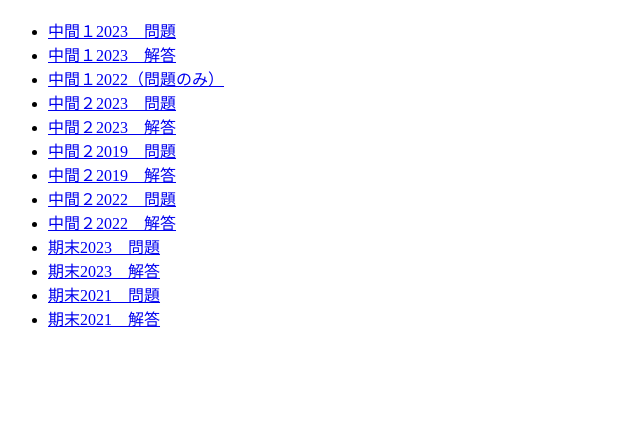
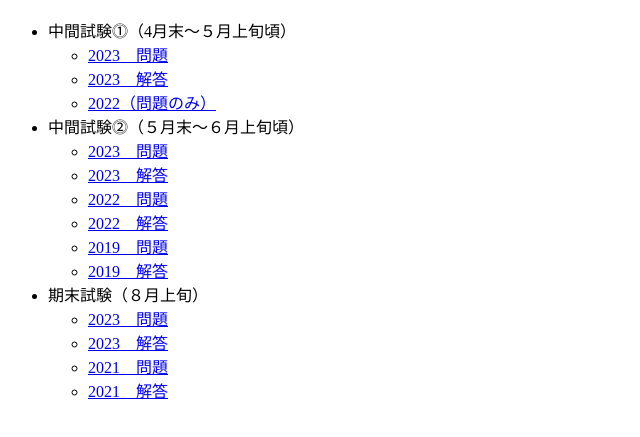
Before and after one commit to jackdawson0410/sample23, a plain HTML site: page index.html in a window 1280 px wide. Shown: the part 57-494 px from the top of the page, without its empty margins (0-640 px from the left). Drawn offline with Linux system fonts and the light colour scheme.

Commit message:
Update index.html

```diff
--- a/index.html
+++ b/index.html
@@ -6,19 +6,31 @@
 <body>
 	<h1>プログラミング基礎Ⅱ</h1>
 	<ul>
-		<li><a href = "https://www.dropbox.com/scl/fi/h6fsc0ysny0v8l5lgqdtw/1-2023.pdf?rlkey=ika8utr65d5kpks83z9cevy8i&dl=0">中間１2023　問題</a></li>
-		<li><a href = "https://www.dropbox.com/scl/fi/2bjjt4l8qkq71kk6r54ge/1-2023.pdf?rlkey=rd9ajzavqc32asb0ze34qxyjb&dl=0">中間１2023　解答</a></li>
-		<li><a href = "https://www.dropbox.com/scl/fi/af79gwdaropd3fqypiz63/1-2022.pdf?rlkey=eqgilrmlj5vgqr02yzvnfiy20&dl=0">中間１2022（問題のみ）</a></li>
-		<li><a href = "https://www.dropbox.com/scl/fi/694hdm3r60wsj4y1q8h4s/2-2023.pdf?rlkey=z24g6wruds6t41dyn50dtlcbz&dl=0">中間２2023　問題</a></li>
-		<li><a href = "https://www.dropbox.com/scl/fi/7i4rccd0uq9ruj0s0zyp4/2023.pdf?rlkey=zpb48ixrgcwm7jy64icsz1ksw&dl=0">中間２2023　解答</a></li>
-		<li><a href = "https://www.dropbox.com/scl/fi/7hjo91senl1drmvxmjs0l/2-2019.pdf?rlkey=a2icgkl7xsnrjpg8vww65ibve&dl=0">中間２2019　問題</a></li>
-		<li><a href = "https://www.dropbox.com/scl/fi/2xacfr10h6wglm08mnqqp/2-2019.pdf?rlkey=hvmi6r7wfsy2h3o0okr4slphq&dl=0">中間２2019　解答</a></li>
-		<li><a href = "https://www.dropbox.com/scl/fi/ab8vvtl42q6cukros3v6v/2-2022.pdf?rlkey=uthif1yrw9mdixmo5lo0rqe11&dl=0">中間２2022　問題</a></li>
-		<li><a href = "https://www.dropbox.com/scl/fi/4rmzmyfcapjzr5mnq846q/2-2022.pdf?rlkey=xyawl2udso9qgy3hgmotmssjp&dl=0">中間２2022　解答</a></li>
-		<li><a href = "https://www.dropbox.com/scl/fi/zic6a4lwry1h8c3itj8sq/2023.pdf?rlkey=mxve8daduy25lixvz6upldg89&dl=0">期末2023　問題</a></li>
-		<li><a href = "https://www.dropbox.com/scl/fi/7i4rccd0uq9ruj0s0zyp4/2023.pdf?rlkey=zpb48ixrgcwm7jy64icsz1ksw&dl=0">期末2023　解答</a></li>
-		<li><a href = "https://www.dropbox.com/scl/fi/anupy5zp6gqncshi14v1d/2021.pdf?rlkey=1xk4ofi90955kkmpf6bq1wcan&dl=0">期末2021　問題</a></li>
-		<li><a href = "https://www.dropbox.com/scl/fi/86dncl6byjm42u8tyuqk5/2021.pdf?rlkey=gjpmgnwf4z1o2hjo1rycl9cad&dl=0">期末2021　解答</a></li>
+		<li>中間試験⓵（4月末～５月上旬頃）</li>
+		<ul>
+		<li><a href = "https://www.dropbox.com/scl/fi/h6fsc0ysny0v8l5lgqdtw/1-2023.pdf?rlkey=ika8utr65d5kpks83z9cevy8i&dl=0">2023　問題</a></li>
+		<li><a href = "https://www.dropbox.com/scl/fi/2bjjt4l8qkq71kk6r54ge/1-2023.pdf?rlkey=rd9ajzavqc32asb0ze34qxyjb&dl=0">2023　解答</a></li>
+		<li><a href = "https://www.dropbox.com/scl/fi/af79gwdaropd3fqypiz63/1-2022.pdf?rlkey=eqgilrmlj5vgqr02yzvnfiy20&dl=0">2022（問題のみ）</a></li>
+		</ul>
+
+		<li>中間試験⓶（５月末～６月上旬頃）</li>
+		<ul>
+		<li><a href = "https://www.dropbox.com/scl/fi/694hdm3r60wsj4y1q8h4s/2-2023.pdf?rlkey=z24g6wruds6t41dyn50dtlcbz&dl=0">2023　問題</a></li>
+		<li><a href = "https://www.dropbox.com/scl/fi/ogkd5jnx2a149s0w5x27i/2-2023.pdf?rlkey=b79u67mxsq2ozvw60tof3ihu6&dl=0">2023　解答</a></li>
+		<li><a href = "https://www.dropbox.com/scl/fi/ab8vvtl42q6cukros3v6v/2-2022.pdf?rlkey=uthif1yrw9mdixmo5lo0rqe11&dl=0">2022　問題</a></li>
+		<li><a href = "https://www.dropbox.com/scl/fi/4rmzmyfcapjzr5mnq846q/2-2022.pdf?rlkey=xyawl2udso9qgy3hgmotmssjp&dl=0">2022　解答</a></li>
+		<li><a href = "https://www.dropbox.com/scl/fi/7hjo91senl1drmvxmjs0l/2-2019.pdf?rlkey=a2icgkl7xsnrjpg8vww65ibve&dl=0">2019　問題</a></li>
+		<li><a href = "https://www.dropbox.com/scl/fi/2xacfr10h6wglm08mnqqp/2-2019.pdf?rlkey=hvmi6r7wfsy2h3o0okr4slphq&dl=0">2019　解答</a></li>
+
+		</ul>
+
+		<li>期末試験（８月上旬）</li>
+		<ul>
+		<li><a href = "https://www.dropbox.com/scl/fi/zic6a4lwry1h8c3itj8sq/2023.pdf?rlkey=mxve8daduy25lixvz6upldg89&dl=0">2023　問題</a></li>
+		<li><a href = "https://www.dropbox.com/scl/fi/7i4rccd0uq9ruj0s0zyp4/2023.pdf?rlkey=zpb48ixrgcwm7jy64icsz1ksw&dl=0">2023　解答</a></li>
+		<li><a href = "https://www.dropbox.com/scl/fi/anupy5zp6gqncshi14v1d/2021.pdf?rlkey=1xk4ofi90955kkmpf6bq1wcan&dl=0">2021　問題</a></li>
+		<li><a href = "https://www.dropbox.com/scl/fi/86dncl6byjm42u8tyuqk5/2021.pdf?rlkey=gjpmgnwf4z1o2hjo1rycl9cad&dl=0">2021　解答</a></li>
+		</ul>
 	</ul>
 </body>
 </html>
```
